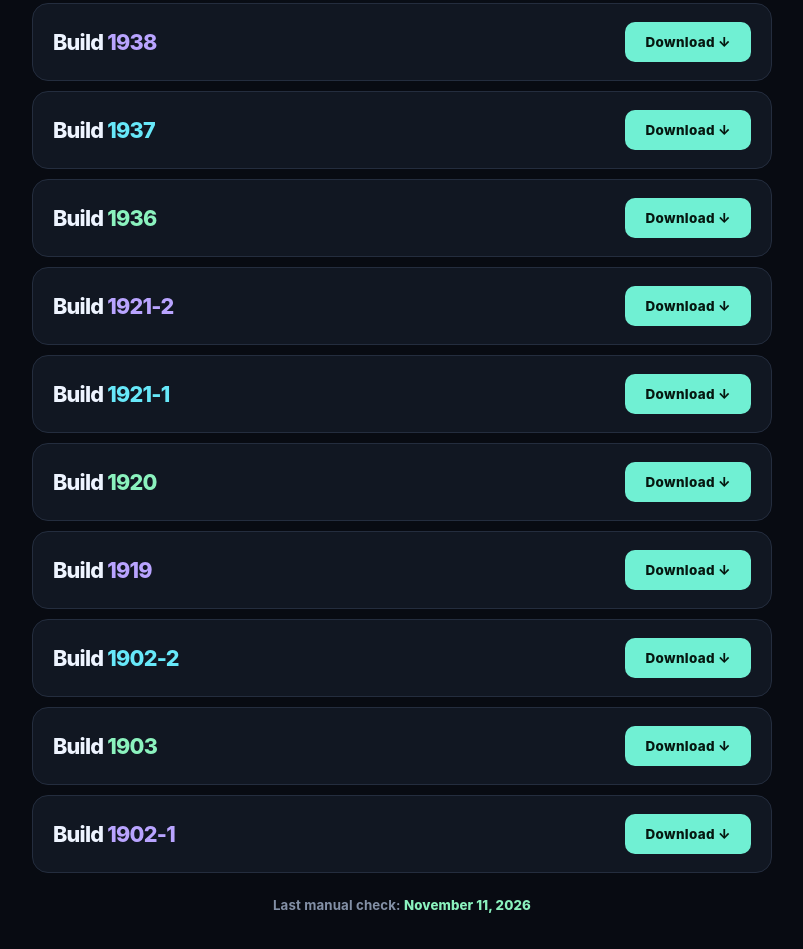
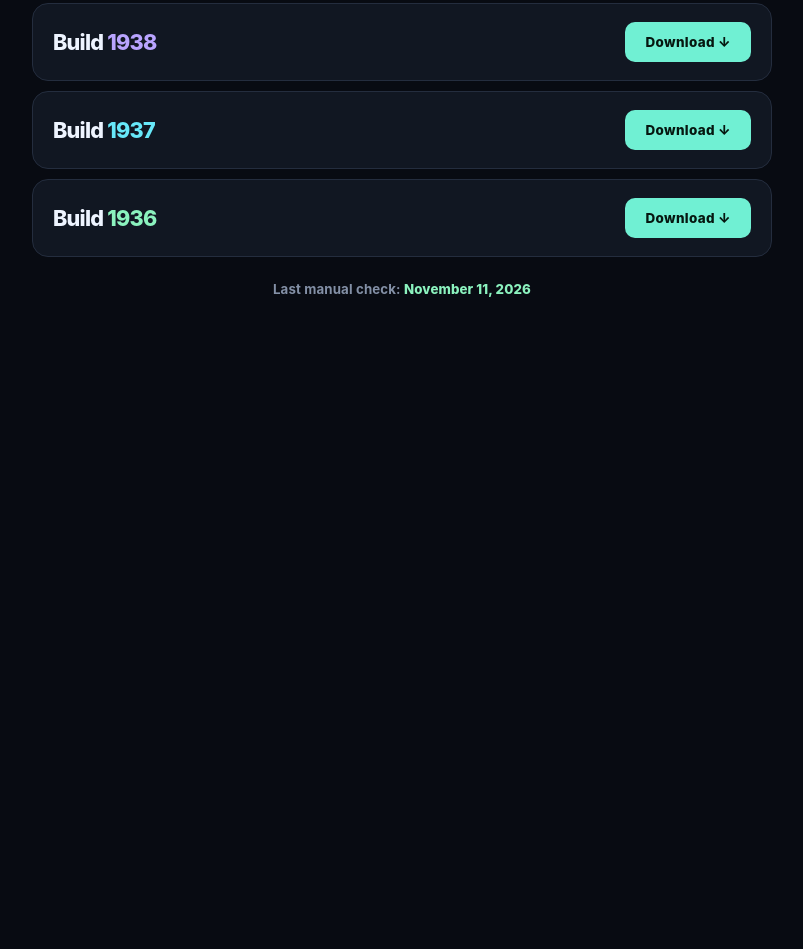
Before and after one commit to Slotchy/vrcbuilds, a plain HTML site: page index.html in a window 1280 px wide. Shown: the part 197-1146 px from the top of the page, without its empty margins (238-1041 px from the left). After the commit the page ends 800 px from the top, so only its background shows below. Drawn offline with Linux system fonts and the light colour scheme.

Commit message:
Update index.html

```diff
--- a/index.html
+++ b/index.html
@@ -60,40 +60,6 @@ a{min-width:105px;padding:11px 14px}
 <a href="https://github.com/Slotchy/vrcbuilds/releases/download/VRChat-Verified-Builds/Build-1936.zip" aria-label="Download Build 1936">Download ↓</a>
 </div>
 
-<div class="item">
-<div class="name">Build <strong>1921-2</strong></div>
-<a href="https://github.com/Slotchy/vrcbuilds/releases/download/VRChat-Verified-Builds/Build-1921-2.zip" aria-label="Download Build 1921-2">Download ↓</a>
-</div>
-
-<div class="item">
-<div class="name">Build <strong>1921-1</strong></div>
-<a href="https://github.com/Slotchy/vrcbuilds/releases/download/VRChat-Verified-Builds/Build-1921-1.zip" aria-label="Download Build 1921-1">Download ↓</a>
-</div>
-
-<div class="item">
-<div class="name">Build <strong>1920</strong></div>
-<a href="https://github.com/Slotchy/vrcbuilds/releases/download/VRChat-Verified-Builds/Build-1920.zip" aria-label="Download Build 1920">Download ↓</a>
-</div>
-
-<div class="item">
-<div class="name">Build <strong>1919</strong></div>
-<a href="https://github.com/Slotchy/vrcbuilds/releases/download/VRChat-Verified-Builds/Build-1919.zip" aria-label="Download Build 1919">Download ↓</a>
-</div>
-
-<div class="item">
-<div class="name">Build <strong>1902-2</strong></div>
-<a href="https://github.com/Slotchy/vrcbuilds/releases/download/VRChat-Verified-Builds/Build-1902-2.zip" aria-label="Download Build 1902-2">Download ↓</a>
-</div>
-
-<div class="item">
-<div class="name">Build <strong>1903</strong></div>
-<a href="https://github.com/Slotchy/vrcbuilds/releases/download/VRChat-Verified-Builds/Build-1903.zip" aria-label="Download Build 1903">Download ↓</a>
-</div>
-
-<div class="item">
-<div class="name">Build <strong>1902-1</strong></div>
-<a href="https://github.com/Slotchy/vrcbuilds/releases/download/VRChat-Verified-Builds/Build-1902-1.zip" aria-label="Download Build 1902-1">Download ↓</a>
-</div>
 
 </div>
 
```
